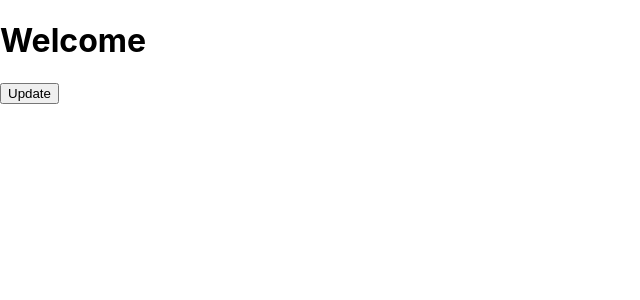
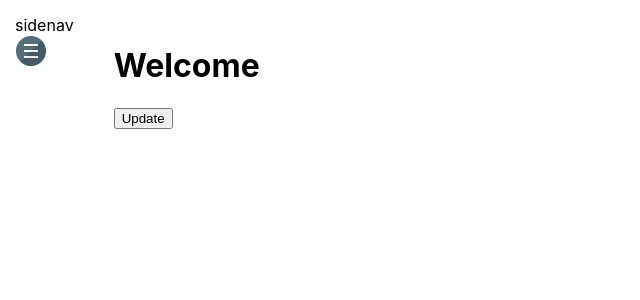
Before and after one commit to NikichXP/hello-react, a React (Create React App) app: page / in a window 1280 px wide. Shown: the top 300 px of the page, without its empty margins (0-640 px from the left). Built offline with nearby package versions, Linux system fonts and the light colour scheme.

Commit message:
added SASS and trying to implement sidenav

```diff
--- a/package.json
+++ b/package.json
@@ -6,10 +6,10 @@
     "@testing-library/jest-dom": "^5.16.5",
     "@testing-library/react": "^13.4.0",
     "@testing-library/user-event": "^13.5.0",
-    "materialize-css": "^1.0.0",
     "react": "^18.2.0",
     "react-dom": "^18.2.0",
     "react-scripts": "5.0.1",
+    "sass": "^1.62.0",
     "web-vitals": "^2.1.4"
   },
   "scripts": {
--- a/src/App.js
+++ b/src/App.js
@@ -2,6 +2,7 @@ import './styles/App.css';
 import {useState} from 'react';
 import {getHeaders, transformStatusData} from "./statusUtils";
 import {StatusTable} from "./components/StatusTable";
+import {SidebarToggle} from "./components/Sidebar";
 
 function App() {
     const [data, setData] = useState(null);
@@ -15,10 +16,13 @@ function App() {
     };
 
     return (
-        <div>
-            <h1>Welcome</h1>
-            <button onClick={updateData}>Update</button>
-            {data && <StatusTable headers={headers} data={data}/>}
+        <div className="container">
+            <SidebarToggle/>
+            <div className="content">
+                <h1>Welcome</h1>
+                <button onClick={updateData}>Update</button>
+                {data && <StatusTable headers={headers} data={data}/>}
+            </div>
         </div>
     );
 }
--- /dev/null
+++ b/src/components/Sidebar.js
@@ -0,0 +1,36 @@
+import React, {useState} from 'react';
+import menu from '../menu.png';
+
+function SidebarMenu(payload) {
+
+    let clickHandler = payload.handler
+    let status = payload.status
+
+    return (<div className={`sidenav ${status ? 'active' : 'inactive'}`}>
+        <button onClick={clickHandler}>Close</button>
+        <br/>
+        <ul>
+            <li>Item 1</li>
+            <li>Item 2</li>
+            <li>Item 3</li>
+        </ul>
+    </div>)
+}
+
+export function SidebarToggle() {
+
+    const [showSidebar, setShowSidebar] = useState(false);
+    const clickHandler = () => {
+        setShowSidebar(!showSidebar)
+    }
+
+    return (
+        <div>
+            <div className="sidebar-menu">
+                sidenav<br/>
+                <img src={menu} alt={"Menu"} onClick={clickHandler}/>
+            </div>
+            {showSidebar && <SidebarMenu handler={clickHandler} status={showSidebar}/>}
+        </div>
+    );
+}
--- a/src/index.js
+++ b/src/index.js
@@ -1,6 +1,6 @@
 import React from 'react';
 import ReactDOM from 'react-dom/client';
-import './styles/index.css';
+import './styles/index.scss';
 import App from './App';
 import reportWebVitals from './reportWebVitals';
 
--- a/src/styles/index.css
+++ /dev/null
@@ -1,24 +0,0 @@
-body {
-  margin: 0;
-  font-family: -apple-system, BlinkMacSystemFont, 'Segoe UI', 'Roboto', 'Oxygen',
-    'Ubuntu', 'Cantarell', 'Fira Sans', 'Droid Sans', 'Helvetica Neue',
-    sans-serif;
-  -webkit-font-smoothing: antialiased;
-  -moz-osx-font-smoothing: grayscale;
-}
-
-code {
-  font-family: source-code-pro, Menlo, Monaco, Consolas, 'Courier New',
-    monospace;
-}
-
-.my-table {
-  border-collapse: collapse;
-  width: 100%;
-}
-
-.my-table th,
-.my-table td {
-  border: 1px solid black;
-  padding: 10px;
-}
--- /dev/null
+++ b/src/styles/index.scss
@@ -0,0 +1,83 @@
+$accent-color: #b2afaf;
+$bg-color: #f8f8f8;
+$border-color: #bfbfbf;
+
+body {
+  margin: 0;
+  font-family: -apple-system, BlinkMacSystemFont, 'Segoe UI', 'Roboto', 'Oxygen',
+  'Ubuntu', 'Cantarell', 'Fira Sans', 'Droid Sans', 'Helvetica Neue',
+  sans-serif;
+  -webkit-font-smoothing: antialiased;
+  -moz-osx-font-smoothing: grayscale;
+}
+
+.container {
+  width: 100%;
+  overflow: hidden;
+  display: flex;
+  align-items: flex-start;
+}
+
+.sidebar-menu {
+  float: left;
+  //width: 50px;
+  padding: 15px;
+  box-sizing: border-box;
+}
+
+.content {
+  float: right;
+  clear: both;
+  box-sizing: border-box;
+  padding: 25px;
+}
+
+.sidenav {
+  position: fixed;
+  left: -250px;
+  top: 0;
+  width: 250px;
+  height: 100%;
+  padding: 25px;
+  background-color: rgba(0, 0, 0, 0.5);
+
+  &.inactive {
+    left: -250px;
+  }
+
+  &.active {
+    left: 0;
+  }
+}
+
+table {
+  //margin-left: 10%;
+  width: 80%;
+  border-collapse: collapse;
+
+  th, td {
+    padding: 5px 10px;
+    border-bottom: 1px solid $border-color;
+  }
+
+  tr {
+    transition: background 0.2s ease;
+  }
+
+  tr:hover {
+    background: $accent-color;
+  }
+
+  tr:focus-within {
+    background: $accent-color;
+  }
+
+  tr:nth-child(even) {
+    background-color: $bg-color;
+
+    &:hover {
+      background: $accent-color;
+      transition: background 0.2s ease;
+    }
+  }
+}
```
Also changed, not shown: src/menu.png (added), 1 other file (tests, documents, lock files or other folders).
